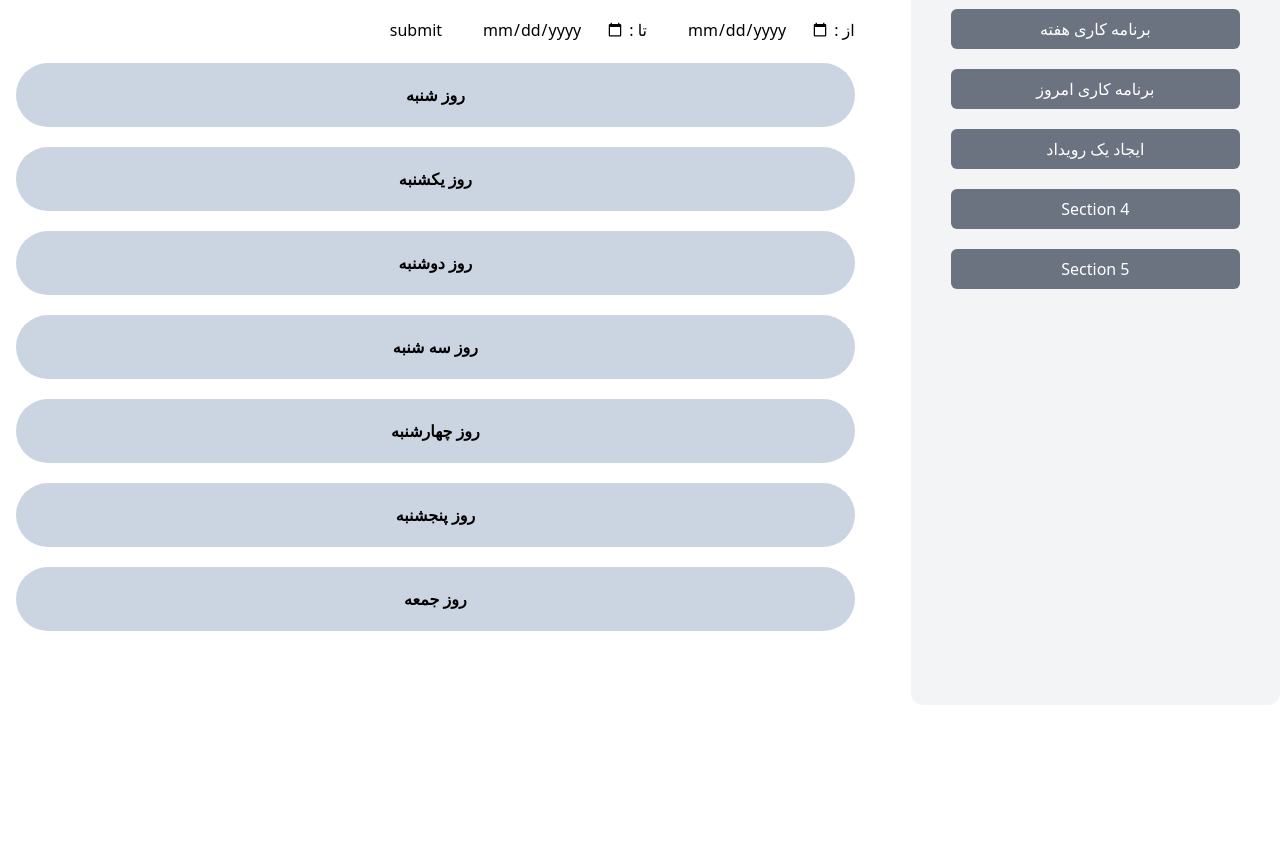
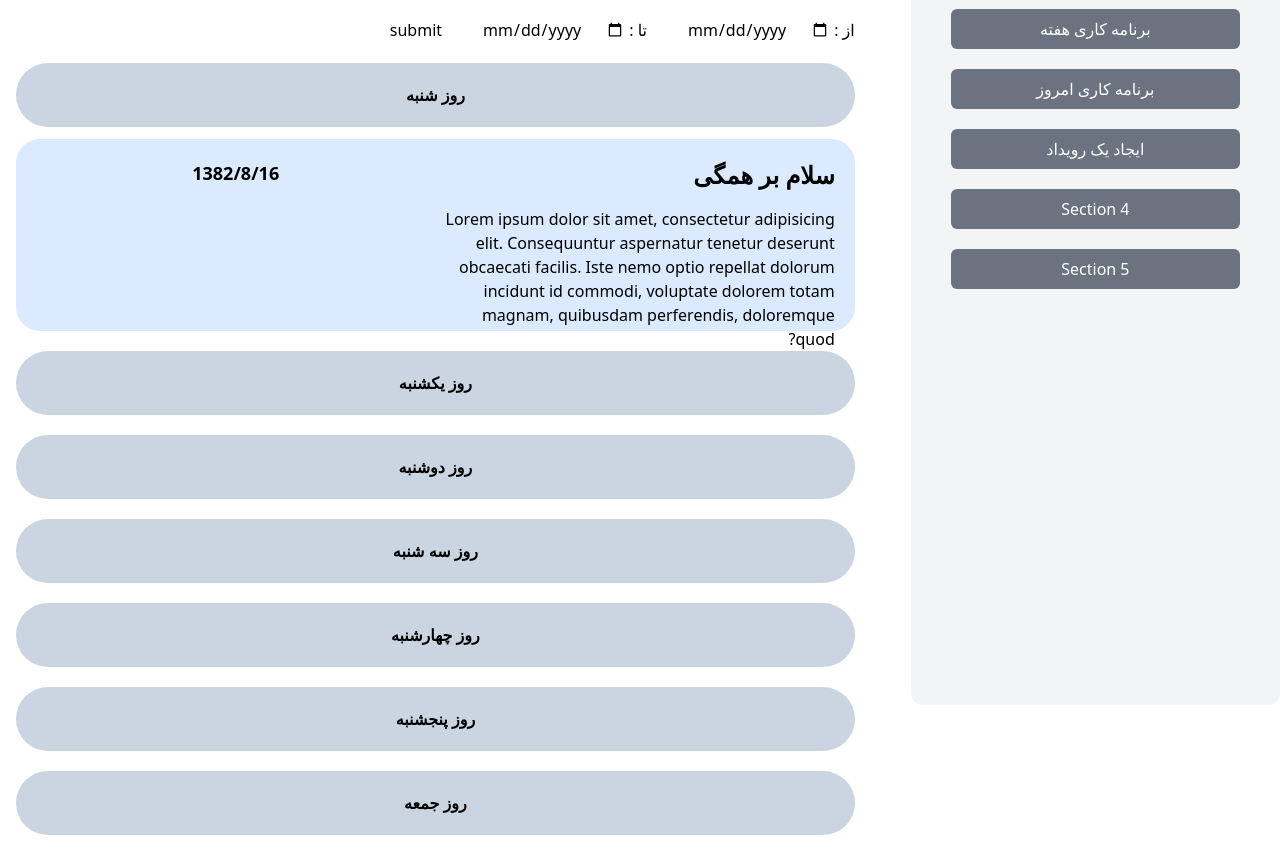
Before and after one commit to milad-taghizadeh/StudentCalendar, a website: page index.html in a window 1280 px wide. Shown: the part 95-946 px from the top of the page. Before the commit the page ends 800 px from the top, so only its background shows below. Drawn offline with nearby package versions, Linux system fonts and the light colour scheme.

Commit message:
feat:event section created

```diff
--- a/index.html
+++ b/index.html
@@ -61,9 +61,19 @@
                 </div>
                 <div class="flex justify-center items-center gap-y-5 flex-col">
                     <!-- Shanbe -->
-                    <div class="flex justify-center items-center w-full">
+                    <div class="flex justify-center items-center w-full flex-col gap-y-3">
                         <div class="flex w-full h-16 bg-slate-300 rounded-full justify-center items-center font-bold ">
                             <h3>روز شنبه</h3>
+                        </div>
+                        <!-- Event section-->
+                        <div class="flex w-full justify-center items-center flex-col gap-y-3">
+                            <!-- event box -->
+                            <div class="flex w-full h-48 bg-blue-100 rounded-3xl">
+                                <div class="flex flex-row w-full justify-center items-center p-5">
+                                    <div class="flex w-1/2 h-full flex-col gap-y-4"><h1 class="text-2xl font-bold">سلام بر همگی</h1><p>Lorem ipsum dolor sit amet, consectetur adipisicing elit. Consequuntur aspernatur tenetur deserunt obcaecati facilis. Iste nemo optio repellat dolorum incidunt id commodi, voluptate dolorem totam magnam, quibusdam perferendis, doloremque quod?</p></div>
+                                    <div class="flex w-1/2 h-full justify-center"><p class="text-lg font-bold">1382/8/16</p></div>
+                                </div>
+                            </div>
                         </div>
                     </div>
                     <!-- Yekshanbe -->
@@ -122,19 +132,23 @@
                 <div class="flex flex-col justify-center items-center gap-y-10">
                     <label class="flex felx-row items-center gap-x-4 justify-center" for="name">
                         <span>نام رویداد : </span>
-                        <input class="py-2 px-5 rounded-lg border border-gray-400 bg-gray-100" type="text" name="name" id="evname">
+                        <input class="py-2 px-5 rounded-lg border border-gray-400 bg-gray-100" type="text" name="name"
+                            id="evname">
                     </label>
                     <label class="flex felx-row items-center gap-x-4 justify-center" for="name">
                         <span>موضوع رویداد : </span>
-                        <input class="py-2 px-5 rounded-lg border border-gray-400 bg-gray-100" type="text" name="name" id="evname">
+                        <input class="py-2 px-5 rounded-lg border border-gray-400 bg-gray-100" type="text" name="name"
+                            id="evname">
                     </label>
                     <label class="flex felx-row items-center gap-x-4 justify-center" for="name">
                         <span>تاریخ : </span>
-                        <input data-jdp class="py-2 px-5 rounded-lg border border-gray-400 bg-gray-100" type="text" name="date" id="evdate">
+                        <input data-jdp class="py-2 px-5 rounded-lg border border-gray-400 bg-gray-100" type="text"
+                            name="date" id="evdate">
                     </label>
                     <label class="flex felx-row items-center gap-x-4 justify-center" for="name">
                         <span>توضیحات : </span>
-                        <textarea class="border py-5 px-5 border-gray-400 bg-gray-100 rounded-lg" name="" id="" cols="30" rows="10"></textarea>
+                        <textarea class="border py-5 px-5 border-gray-400 bg-gray-100 rounded-lg" name="" id=""
+                            cols="30" rows="10"></textarea>
                     </label>
                 </div>
             </div>
```
